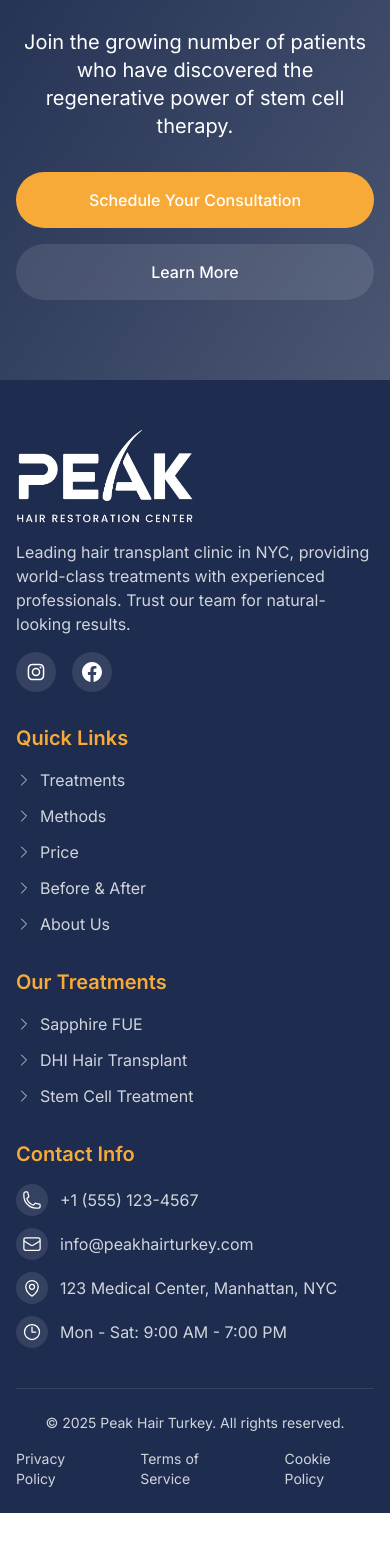
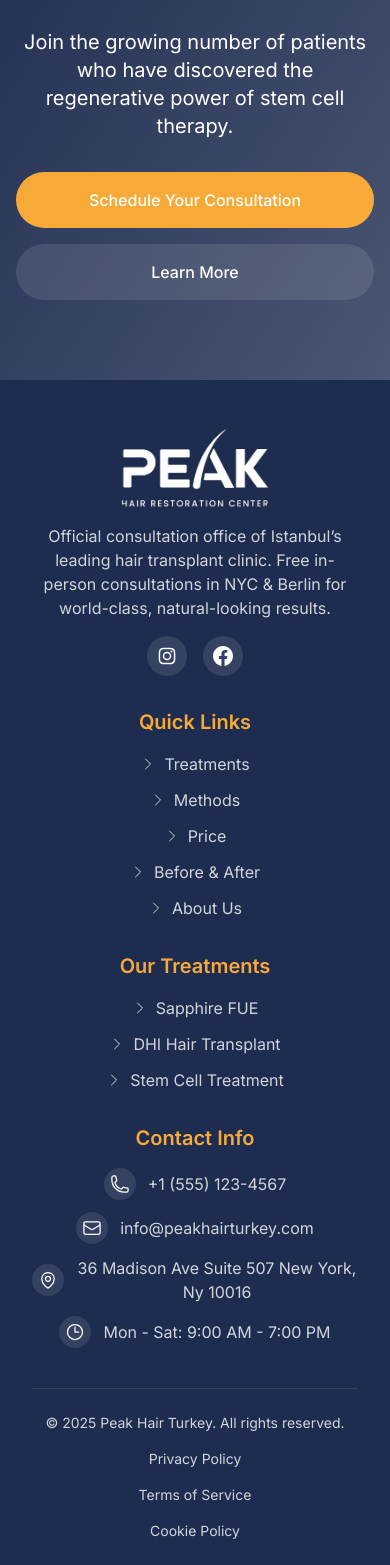
Before and after one commit to gokaycanberk/hair-clinic, a React (Vite) app: page /treatments/stem-cell in a window 390 px wide. Shown: the part 4742-6307 px from the top of the page. Before the commit the page ends 6255 px from the top, so only its background shows below. Built offline with nearby package versions, Linux system fonts and the light colour scheme.

Commit message:
Updated Footer, Header, and Hero components for improved layout and responsiveness. Changed contact information and added mobile menu functionality with animations. Enhanced text content for clarity and engagement.

```diff
--- a/src/components/Footer.tsx
+++ b/src/components/Footer.tsx
@@ -40,8 +40,8 @@ const Footer = () => {
     },
     {
       icon: <MapPinIcon className="w-5 h-5" />,
-      text: "123 Medical Center, Manhattan, NYC",
-      link: "https://maps.google.com",
+      text: "36 Madison Ave Suite 507 New York, Ny 10016",
+      link: "https://maps.app.goo.gl/ABdBLjpQDp6j1r47A",
     },
     {
       icon: <ClockIcon className="w-5 h-5" />,
@@ -50,24 +50,24 @@ const Footer = () => {
   ];
 
   return (
-    <footer className="bg-[#1e2c4f] text-white pt-12 pb-6">
+    <footer className="bg-[#1e2c4f] text-white pt-12 pb-6 px-4 md:px-6">
       <div className="container mx-auto px-4">
         <div className="grid grid-cols-1 md:grid-cols-2 lg:grid-cols-4 gap-8">
           {/* Logo and About Column */}
-          <div className="space-y-4">
-            <div className="flex items-center gap-2">
+          <div className="space-y-4 text-center md:text-left">
+            <div className="flex items-center justify-center md:justify-start gap-2">
               <img
                 src={peakLogo}
                 alt="Peak Hair"
-                className="h-24 w-auto rounded-lg"
+                className="h-20 md:h-24 w-auto rounded-lg"
               />
             </div>
             <p className="text-gray-300">
-              Leading hair transplant clinic in NYC, providing world-class
-              treatments with experienced professionals. Trust our team for
-              natural-looking results.
+              Official consultation office of Istanbul’s leading hair transplant
+              clinic. Free in-person consultations in NYC & Berlin for
+              world-class, natural-looking results.
             </p>
-            <div className="flex items-center gap-4">
+            <div className="flex items-center justify-center md:justify-start gap-4">
               <a
                 href="https://www.instagram.com/peakhairturkey/"
                 target="_blank"
@@ -84,7 +84,7 @@ const Footer = () => {
                 </svg>
               </a>
               <a
-                href="https://www.facebook.com/peakhairturkey"
+                href="https://www.facebook.com"
                 target="_blank"
                 rel="noopener noreferrer"
                 className="w-10 h-10 rounded-full bg-white/10 flex items-center justify-center hover:bg-golden transition-all duration-300"
@@ -102,11 +102,11 @@ const Footer = () => {
           </div>
 
           {/* Quick Links Column */}
-          <div>
+          <div className="text-center md:text-left">
             <h4 className="text-xl font-semibold mb-4 text-golden">
               Quick Links
             </h4>
-            <ul className="space-y-3">
+            <ul className="space-y-3 flex flex-col items-center md:items-start">
               {quickLinks.map((link) => (
                 <li key={link.to}>
                   {isHomePage ? (
@@ -136,11 +136,11 @@ const Footer = () => {
           </div>
 
           {/* Treatments Column */}
-          <div>
+          <div className="text-center md:text-left">
             <h4 className="text-xl font-semibold mb-4 text-golden">
               Our Treatments
             </h4>
-            <ul className="space-y-3">
+            <ul className="space-y-3 flex flex-col items-center md:items-start">
               {treatments.map((treatment) => (
                 <li key={treatment.path}>
                   <RouterLink
@@ -156,11 +156,11 @@ const Footer = () => {
           </div>
 
           {/* Contact Info Column */}
-          <div>
+          <div className="text-center md:text-left">
             <h4 className="text-xl font-semibold mb-4 text-golden">
               Contact Info
             </h4>
-            <ul className="space-y-3">
+            <ul className="space-y-3 flex flex-col items-center md:items-start">
               {contactInfo.map((info, index) => (
                 <li key={index} className="flex items-center gap-3">
                   <span className="w-8 h-8 rounded-full bg-white/10 flex items-center justify-center flex-shrink-0">
@@ -189,7 +189,7 @@ const Footer = () => {
               © {new Date().getFullYear()} Peak Hair Turkey. All rights
               reserved.
             </p>
-            <div className="flex items-center gap-8">
+            <div className="flex flex-col sm:flex-row items-center gap-4 sm:gap-8">
               <RouterLink
                 to="/privacy-policy"
                 className="text-gray-300 hover:text-golden text-sm transition-colors"
--- a/src/components/Hero.tsx
+++ b/src/components/Hero.tsx
@@ -15,26 +15,26 @@ const Hero = () => {
 
       {/* Content */}
       <div className="relative h-full flex items-center">
-        <div className="container mx-auto px-0">
+        <div className="container mx-auto px-4 md:px-6 lg:px-8">
           <div className="max-w-3xl text-white">
             {/* Headline Section */}
-            <div className="mb-10">
-              <h1 className="text-6xl md:text-7xl font-bold mb-3 leading-tight">
+            <div className="mb-8 md:mb-10">
+              <h1 className="text-4xl sm:text-5xl md:text-6xl lg:text-7xl font-bold mb-3 leading-tight">
                 Peak Hair
                 <span className="block">Transplant</span>
               </h1>
-              <div className="h-0.5 w-24 bg-golden mb-6"></div>
-              <h2 className="text-2xl md:text-3xl text-white/90 font-light tracking-wide">
+              <div className="h-0.5 w-16 md:w-24 bg-golden mb-4 md:mb-6"></div>
+              <h2 className="text-xl sm:text-2xl md:text-3xl text-white/90 font-light tracking-wide">
                 Where Expertise Meets Excellence
               </h2>
             </div>
 
             {/* Description */}
-            <div className="space-y-6">
-              <p className="text-2xl text-white/90">
+            <div className="space-y-4 md:space-y-6">
+              <p className="text-xl sm:text-2xl text-white/90">
                 Rediscover your confidence with natural, permanent results.
               </p>
-              <p className="text-lg text-gray-200">
+              <p className="text-base sm:text-lg text-gray-200 max-w-2xl">
                 At Peak Hair Transplant, we combine Turkish surgical expertise
                 with world class care offering cutting edge techniques in
                 Istanbul, and personalized consultations in New York and Berlin.
@@ -43,22 +43,22 @@ const Hero = () => {
           </div>
 
           {/* Bottom Content */}
-          <div className="absolute bottom-0 left-0 right-0 mb-24">
-            <div className="container px-0">
-              <div className="flex flex-col md:flex-row justify-between items-center">
+          <div className="absolute bottom-0 left-0 right-0 mb-12 sm:mb-16 md:mb-24">
+            <div className="container mx-auto px-4 md:px-6 lg:px-8">
+              <div className="flex flex-col md:flex-row justify-between items-center gap-8 md:gap-4">
                 {/* CTA Buttons */}
-                <div className="flex gap-4 md:pl-0">
-                  <button className="bg-golden text-white px-3 py-3 rounded-lg font-medium hover:bg-golden/90 transition-colors w-40 text-base">
+                <div className="flex flex-col sm:flex-row gap-4 w-full sm:w-auto">
+                  <button className="w-full sm:w-40 bg-golden text-white px-3 py-3 rounded-lg font-medium hover:bg-golden/90 transition-colors text-base">
                     Free Consultation
                   </button>
-                  <button className="bg-white/10 text-white border border-white/20 px-3 py-3 rounded-lg font-medium hover:bg-white/20 transition-colors w-40 text-base backdrop-blur-sm">
+                  <button className="w-full sm:w-40 bg-white/10 text-white border border-white/20 px-3 py-3 rounded-lg font-medium hover:bg-white/20 transition-colors text-base backdrop-blur-sm">
                     Our Treatments
                   </button>
                 </div>
 
                 {/* Trust Line */}
-                <div className="bg-white/10 backdrop-blur-sm px-4 py-3 rounded-2xl">
-                  <p className="text-lg text-white/90 italic">
+                <div className="bg-white/10 backdrop-blur-sm px-4 py-3 rounded-2xl w-full sm:w-auto text-center sm:text-left">
+                  <p className="text-base sm:text-lg text-white/90 italic">
                     "Your journey starts with trust, innovation, and artistry."
                   </p>
                 </div>
```
Also changed, not shown: src/components/Header.tsx (+80 -3 lines).
